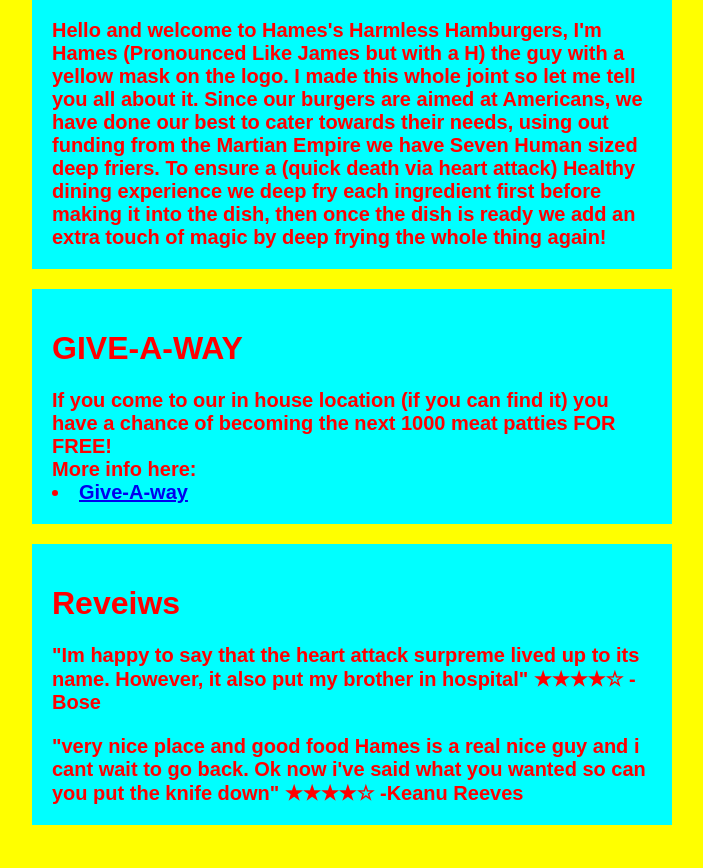
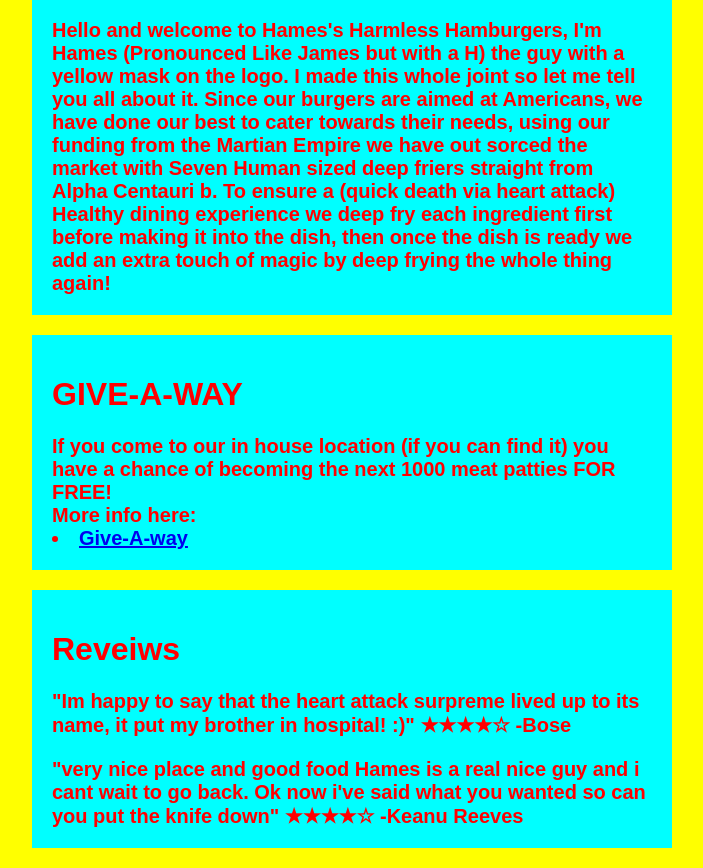
Before and after one commit to HamesThatHamburgerguy/Hames-s-harmless-hamburger, a plain HTML site: page About.html in a window 1280 px wide. Shown: the part 691-1559 px from the top of the page, without its empty margins (288-991 px from the left). Before the commit the page ends 1536 px from the top, so only its background shows below. Drawn offline with Linux system fonts and the light colour scheme.

Commit message:
Update About.html

```diff
--- a/About.html
+++ b/About.html
@@ -148,7 +148,7 @@
     </section>
     <div class="menu">
         <h1>About us!</h1>
-	<h3>Hello and welcome to Hames's Harmless Hamburgers, I'm Hames (Pronounced Like James but with a H) the guy with a yellow mask on the logo. I made this whole joint so let me tell you all about it. Since our burgers are aimed at Americans, we have done our best to cater towards their needs, using out funding from the Martian Empire we have Seven Human sized deep friers. To ensure a (quick death via heart attack) Healthy dining experience we deep fry each ingredient first before making it into the dish, then once the dish is ready we add an extra touch of magic by deep frying the whole thing again!<h3>
+	<h3>Hello and welcome to Hames's Harmless Hamburgers, I'm Hames (Pronounced Like James but with a H) the guy with a yellow mask on the logo. I made this whole joint so let me tell you all about it. Since our burgers are aimed at Americans, we have done our best to cater towards their needs, using our funding from the Martian Empire we have out sorced the market with Seven Human sized deep friers straight from Alpha Centauri b. To ensure a (quick death via heart attack) Healthy dining experience we deep fry each ingredient first before making it into the dish, then once the dish is ready we add an extra touch of magic by deep frying the whole thing again!<h3>
     </div>
     </section>
     <div class="menu">
@@ -160,7 +160,7 @@
     </section>
     <div class="re">
 	<h1>Reveiws<h1>
-	<h3>"Im happy to say that the heart attack surpreme lived up to its name. However, it also put my brother in hospital" ★★★★☆ -Bose<h3>
+	<h3>"Im happy to say that the heart attack surpreme lived up to its name, it put my brother in hospital! :)" ★★★★☆ -Bose<h3>
 	<h1> <h1>
 	<h3>"very nice place and good food Hames is a real nice guy and i cant wait to go back. Ok now i've said what you wanted so can you put the knife down" ★★★★☆ -Keanu Reeves<h3>
     </div>
```
